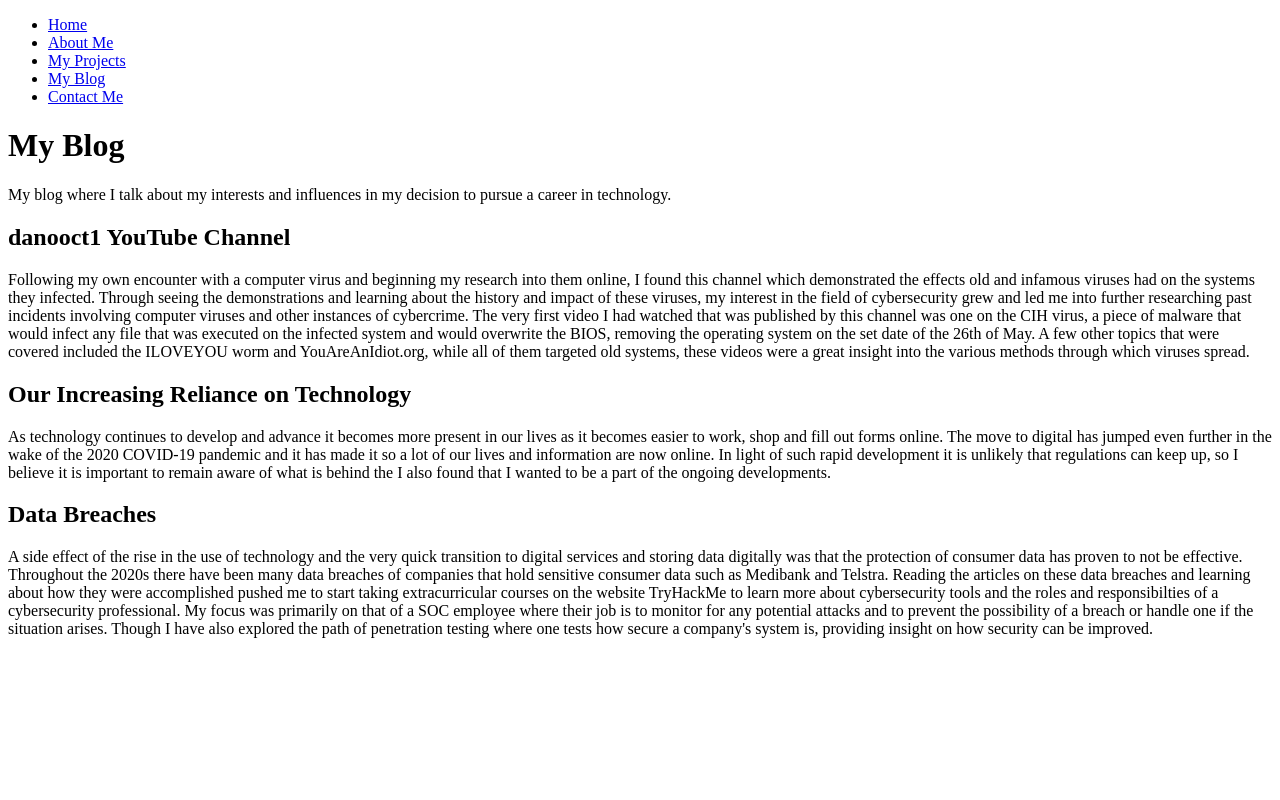
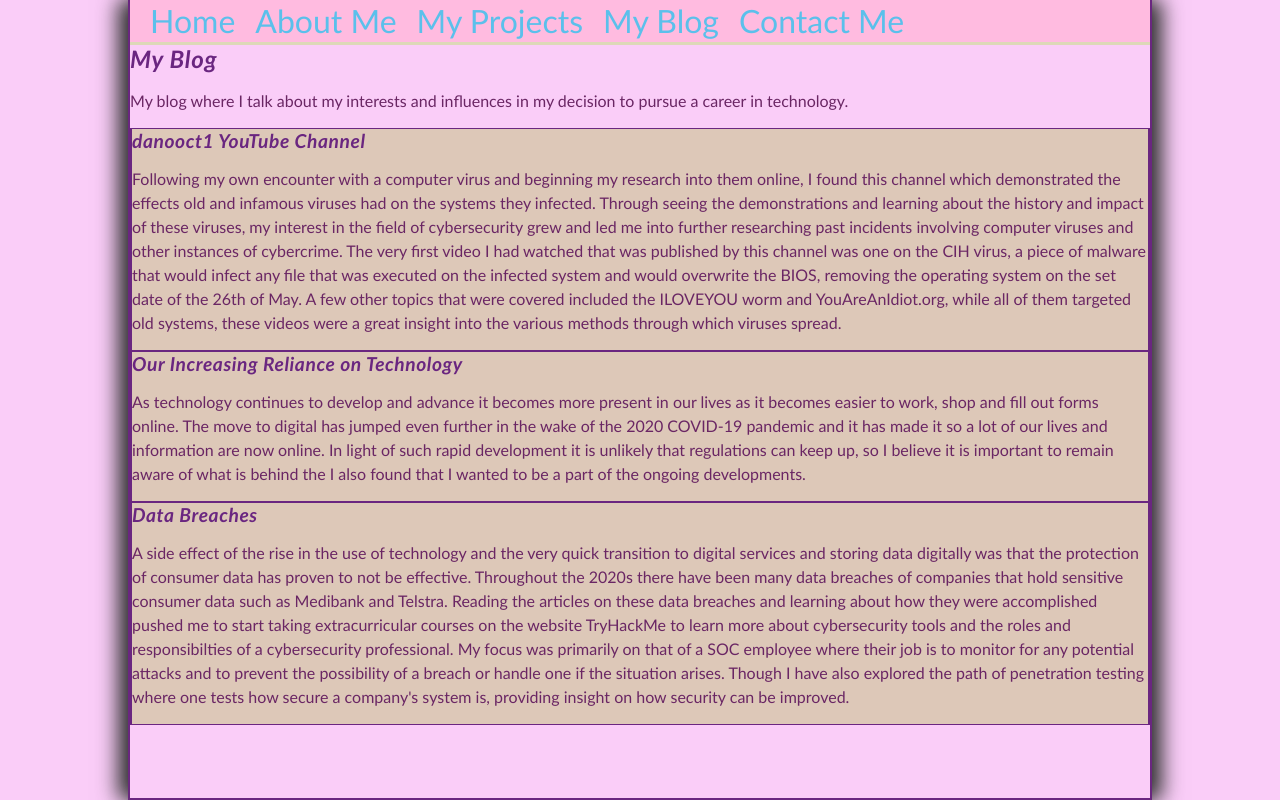
Before and after one commit to FritRin/Simple-Profile-Website, a plain HTML site: page interests.html in a window 1280 px wide. Drawn offline with Linux system fonts and the light colour scheme.

Commit message:
created a stylesheet for websit + reset, linked stylesheets to websites

```diff
--- a/css/reset_style.css
+++ b/css/reset_style.css
@@ -0,0 +1,36 @@
+@charset "utf-8";
+
+/* Style sheet to reset browser styles */
+
+article, aside, figcaption, figure,
+footer, header, main, nav, section {
+    display: block;
+}
+
+address, article, aside, blockquote, body, cite,
+div, dl, dt, dd, em, figcaption, figure, footer,
+h1, h2, h3, h4, h5, h6, header, html, img, li,
+main, nav, ol, p, section, span, ul{
+    margin: 0;
+    padding: 0;
+    border: 0;
+    font-size: 100%;
+    vertical-align: baseline;
+    background: transparent;
+    -webkit-box-sizing: border-box;
+    -moz-box-sizing: border-box;
+    box-sizing: border-box;
+}
+
+nav ul {
+    list-style: none;
+    list-style-image: none;
+}
+
+nav a {
+    text-decoration: none;
+}
+
+body {
+    line-height: 1;
+}
--- a/css/web_style.css
+++ b/css/web_style.css
@@ -0,0 +1,90 @@
+@charset "utf-8";
+
+/* Styles */
+
+@font-face {
+    font-family: 'Quicksand', sans-serif;
+    src: url('https://fonts.googleapis.com/css2?family=Quicksand:wght@300..700&display=swap');
+    font-weight: 300;
+}
+
+html{
+    background: rgb(250, 205, 248);
+    font-family: 'Gill Sans', 'Gill Sans MT', Calibri, 'Trebuchet MS', sans-serif;
+    height: 100%;
+}
+
+body{
+    background-color: rgb(250, 205, 248);
+    box-shadow: rgb(51, 51, 51) 10px 0px 20px, rgb(51, 51, 51) -10px 0px 20px;
+    border-left: 2px solid rgb(106, 38, 128);
+    border-right: 2px solid rgb(106, 38, 128);
+    border-bottom: 2px solid rgb(106, 38, 128);
+    min-height: 100%;
+    margin: 0px auto;
+    min-width: 320px;
+    max-width: 1024px;
+    width: 100%;
+}
+
+header nav ul{
+    background-color: rgb(255, 187, 224);
+    border-bottom: 3px solid rgb(221, 216, 184);
+    display: flex;
+    gap: 20px;
+    list-style: none;
+    padding: 5px 20px;
+    margin: 0;
+}
+
+header nav ul li{
+    font-size: 2em;
+}
+
+header nav ul li a{
+    color: rgb(91, 192, 235);
+    width: 100%;
+}
+
+header nav ul li a:hover{
+    color: aliceblue;
+    background-color: rgb(106, 38, 128);
+}
+
+h1{
+    color: rgb(106, 38, 128);
+    font-weight: normal;
+    font-size: 1.5em;
+    font-style: oblique;
+    font-weight: bold;
+    letter-spacing: 0.03em;
+    line-height: 1.2em;
+    margin-bottom: 15px;
+}
+
+h2{
+    color: rgb(106, 38, 128);
+    font-weight: normal;
+    font-size: 1.2em;
+    font-style: oblique;
+    font-weight: bold;
+    letter-spacing: 0.03em;
+    line-height: 1.2em;
+    margin-bottom: 15px;
+}
+
+p{
+    color: rgb(106, 38, 100);
+    line-height: 1.5;
+    margin-bottom: 15px;
+}
+
+article{
+    background-color: rgb(221, 200, 184);
+    border-left: 2px solid rgb(106, 38, 128);
+    border-right: 2px solid rgb(106, 38, 128);
+    border-bottom: 1px solid rgb(106, 38, 128);
+    border-top: 1px solid rgb(106, 38, 128);
+    min-height: 100%;
+    margin: 0px auto;
+}
--- a/interests.html
+++ b/interests.html
@@ -4,10 +4,13 @@
      may be placeholders for the time being.-->
     <meta charset="utf-8">
     <title>My Blog</title>
-    <!-- Refs to stylesheets here-->
+    <link href="css/reset_style.css" rel="stylesheet" />
+    <link href="css/web_style.css" rel="stylesheet" />
 </head>
 
 <body>
+    <nav>
+    <header>
         <nav>
             <ul>
                 <li><a href="index.html">Home</a></li>
@@ -17,6 +20,7 @@
                 <li><a href="contact.html">Contact Me</a></li>
             </ul>
         </nav>
+    </header>
     <h1>My Blog</h1>
     <p>My blog where I talk about my interests and influences in my decision to pursue a career in
         technology.
```
Also changed, not shown: about.html (+4 -1 lines), contact.html (+4 -1 lines), index.html (+2 -1 lines), projects.html (+4 -1 lines). Lines whose indentation alone changed are shown as unchanged.
